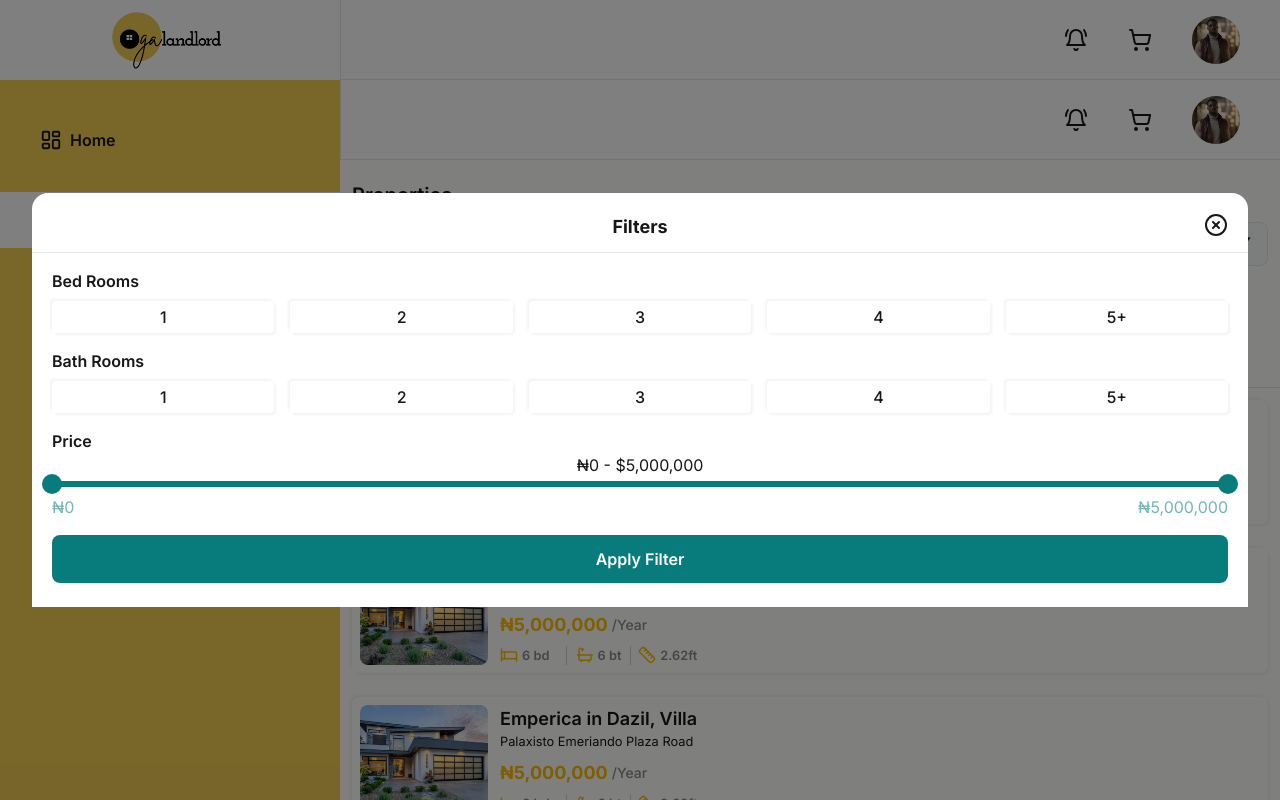
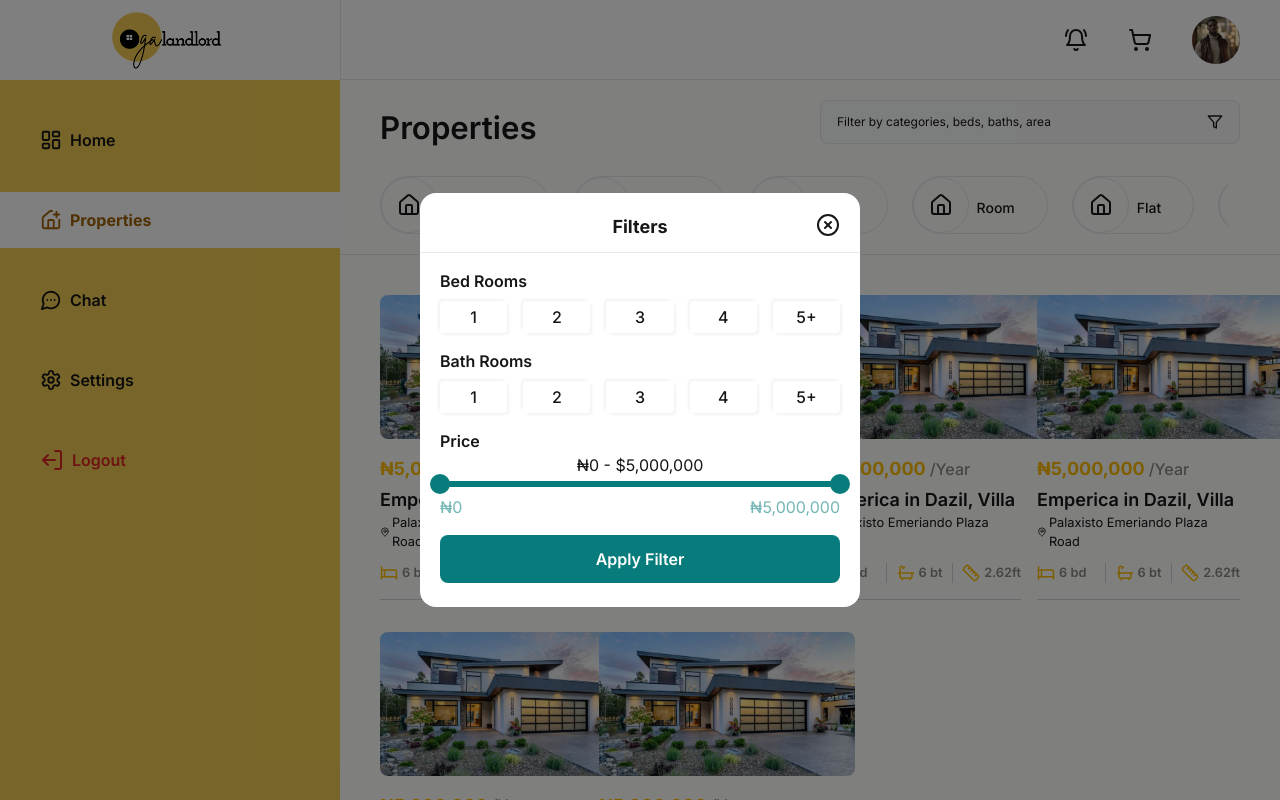
Before and after one commit to dev-enthusias/text-landlord, a Next.js app: page /dashboard/properties in a window 1280 px wide. Both pictures are taken after a click on the button "Filter by categories, beds, baths, area". Built offline with nearby package versions, Linux system fonts and the light colour scheme.

Commit message:
feature: make properties page responsive

```diff
--- a/src/app/dashboard/layout.tsx
+++ b/src/app/dashboard/layout.tsx
@@ -10,7 +10,7 @@ export default function DashboardLayout({
     <section className="flex max-h-dvh min-h-dvh overflow-hidden bg-yellow-50/[15%]">
       <Sidebar />
       <div className="grow overflow-y-auto">
-        <div className="hidden lg:block">
+        <div className="sticky top-0 z-[10000] hidden lg:block">
           <Topbar />
         </div>
         {children}
--- a/src/app/dashboard/modals/filter-modal.tsx
+++ b/src/app/dashboard/modals/filter-modal.tsx
@@ -15,15 +15,15 @@ export default function FilterModal() {
     <>
       <button
         onClick={() => setIsOpen(true)}
-        className="mb-3 flex w-full items-center justify-between rounded-lg border bg-gray-50 px-4 py-3"
+        className="mb-3 ml-auto flex w-full items-center justify-between rounded-lg border bg-gray-50 px-4 py-3 lg:w-[420px]"
       >
         <span className="text-xs">Filter by categories, beds, baths, area</span>
         <FilterIcon size={16} />
       </button>
 
       {isOpen && (
-        <div className="fixed inset-0 z-50 flex items-center justify-center bg-black bg-opacity-50">
-          <article className="relative mx-auto w-[95%] rounded-t-2xl bg-white">
+        <div className="fixed inset-0 z-[1000000000] flex items-center justify-center bg-black bg-opacity-50">
+          <article className="relative mx-auto w-[95%] max-w-[440px] rounded-t-2xl bg-white lg:rounded-b-2xl">
             <button
               onClick={handleClose}
               className="absolute right-5 top-5 text-xl"
@@ -75,7 +75,7 @@ export default function FilterModal() {
 
               <button
                 type="submit"
-                className="w-full rounded-lg bg-accent py-3 font-semibold text-white transition-colors duration-300 ease-out hover:bg-primary/80"
+                className="w-full rounded-lg bg-accent py-3 font-semibold text-white transition-colors duration-300 ease-out hover:bg-accent/80"
               >
                 Apply Filter
               </button>
--- a/src/app/dashboard/page.tsx
+++ b/src/app/dashboard/page.tsx
@@ -69,7 +69,7 @@ export default function DashboardHomePage() {
               </div>
             </section>
 
-            <section className="col-span-3 lg:border lg:bg-white">
+            <section className="col-span-3 rounded-lg lg:overflow-hidden lg:border lg:bg-white">
               <div className="mb-2 flex items-center justify-between font-semibold lg:border-b lg:px-5 lg:py-5">
                 <h2 className="text-lg lg:text-xl">Recent transactions</h2>
                 <Link
@@ -97,7 +97,7 @@ export default function DashboardHomePage() {
 // Dynamically set on card to display data
 function RentNotification() {
   return (
-    <article className="flex w-full max-w-[540px] items-center justify-between gap-x-2 rounded-lg border border-red-600 bg-red-50 px-3 py-1">
+    <article className="flex w-full max-w-[540px] items-center justify-between gap-x-2 rounded-lg border border-red-600 bg-red-50 px-3 py-1 lg:py-2">
       <div>
         <p className="mb-1 text-xxs font-semibold text-red-600">Overdue</p>
         <h3 className="text-lg font-semibold">Havilla Somalisto</h3>
@@ -116,7 +116,7 @@ function RentNotification() {
 
 function UpcomingRentNotification() {
   return (
-    <article className="flex w-full max-w-[540px] items-center justify-between gap-x-2 rounded-lg border border-gray-400 bg-gray-50 px-3 py-1">
+    <article className="flex w-full max-w-[540px] items-center justify-between gap-x-2 rounded-lg border border-gray-400 bg-gray-50 px-3 py-1 lg:py-2">
       <div>
         <p className="mb-1 text-xxs font-semibold text-gray-500">
           Upcoming rent due
--- a/src/app/dashboard/properties/page.tsx
+++ b/src/app/dashboard/properties/page.tsx
@@ -1,5 +1,7 @@
 import Menu from "@/components/general/footer-menu";
-import { PropertyCardLandscape } from "@/components/general/property-card";
+import PropertyCard, {
+  PropertyCardLandscape,
+} from "@/components/general/property-card";
 import Topbar from "@/components/general/topbar";
 import { propertyCategories } from "@/constants/data";
 import FilterModal from "../modals/filter-modal";
@@ -7,21 +9,25 @@ import FilterModal from "../modals/filter-modal";
 export default function Properties() {
   return (
     <>
-      <Topbar />
+      <div className="lg:hidden">
+        <Topbar />
+      </div>
 
       <main className="pb-24 pt-5">
-        <section className="z-50 border-b px-3">
-          <h1 className="mb-3 flex items-center text-xl font-semibold">
-            Properties
-          </h1>
+        <section className="z-50 border-b px-3 lg:px-10">
+          <div className="flex flex-col gap-3 lg:flex-row">
+            <h1 className="flex items-center text-xl font-semibold lg:text-3xl">
+              Properties
+            </h1>
 
-          <FilterModal />
+            <FilterModal />
+          </div>
 
-          <ul className="no-scrollbar -mx-3 my-5 flex w-[calc(97vw)] gap-x-6 overflow-scroll px-3">
+          <ul className="no-scrollbar -mx-3 my-5 flex w-[calc(97vw)] gap-x-6 overflow-scroll px-3 lg:w-full lg:justify-between">
             {propertyCategories.map(({ icon, title }, i) => (
               <li
                 key={i}
-                className="flex flex-col items-center justify-center space-y-1"
+                className="flex flex-col items-center justify-center gap-x-2 space-y-1 lg:flex-row lg:border rounded-full lg:pr-8"
               >
                 <div className="z-40 flex h-14 w-14 items-center justify-center rounded-full border">
                   {icon}
@@ -32,7 +38,7 @@ export default function Properties() {
           </ul>
         </section>
 
-        <section className="space-y-6 p-3">
+        <section className="space-y-6 p-3 lg:hidden">
           <PropertyCardLandscape />
           <PropertyCardLandscape />
           <PropertyCardLandscape />
@@ -40,6 +46,15 @@ export default function Properties() {
           <PropertyCardLandscape />
           <PropertyCardLandscape />
         </section>
+
+        <section className="hidden justify-between gap-x-4 gap-y-8 sm:grid-cols-2 md:grid-cols-3 lg:grid lg:grid-cols-4 lg:p-10">
+          <PropertyCard />
+          <PropertyCard />
+          <PropertyCard />
+          <PropertyCard />
+          <PropertyCard />
+          <PropertyCard />
+        </section>
       </main>
 
       <Menu />
--- a/src/components/general/property-card.tsx
+++ b/src/components/general/property-card.tsx
@@ -5,7 +5,7 @@ import Link from "next/link";
 
 export default function PropertyCard() {
   return (
-    <Link href={routes.DASHBOARDPROPERTIESDETAILS} className="block">
+    <Link href={routes.DASHBOARDPROPERTIESDETAILS} className="z-40 block">
       <article>
         <div className="relative h-36 w-64 overflow-hidden rounded-lg">
           <Image
@@ -63,7 +63,7 @@ export function PropertyCardLandscape({
       href={
         routes.DASHBOARDPROPERTIESDETAILS + `?property-status=${queryParam}`
       }
-      className="custom-shadow-sm z-50 block rounded-lg"
+      className="custom-shadow-sm z-40 block rounded-lg"
     >
       <article className="flex gap-x-3 rounded-lg p-2">
         <div className="relative w-32 overflow-hidden rounded-lg">
```
